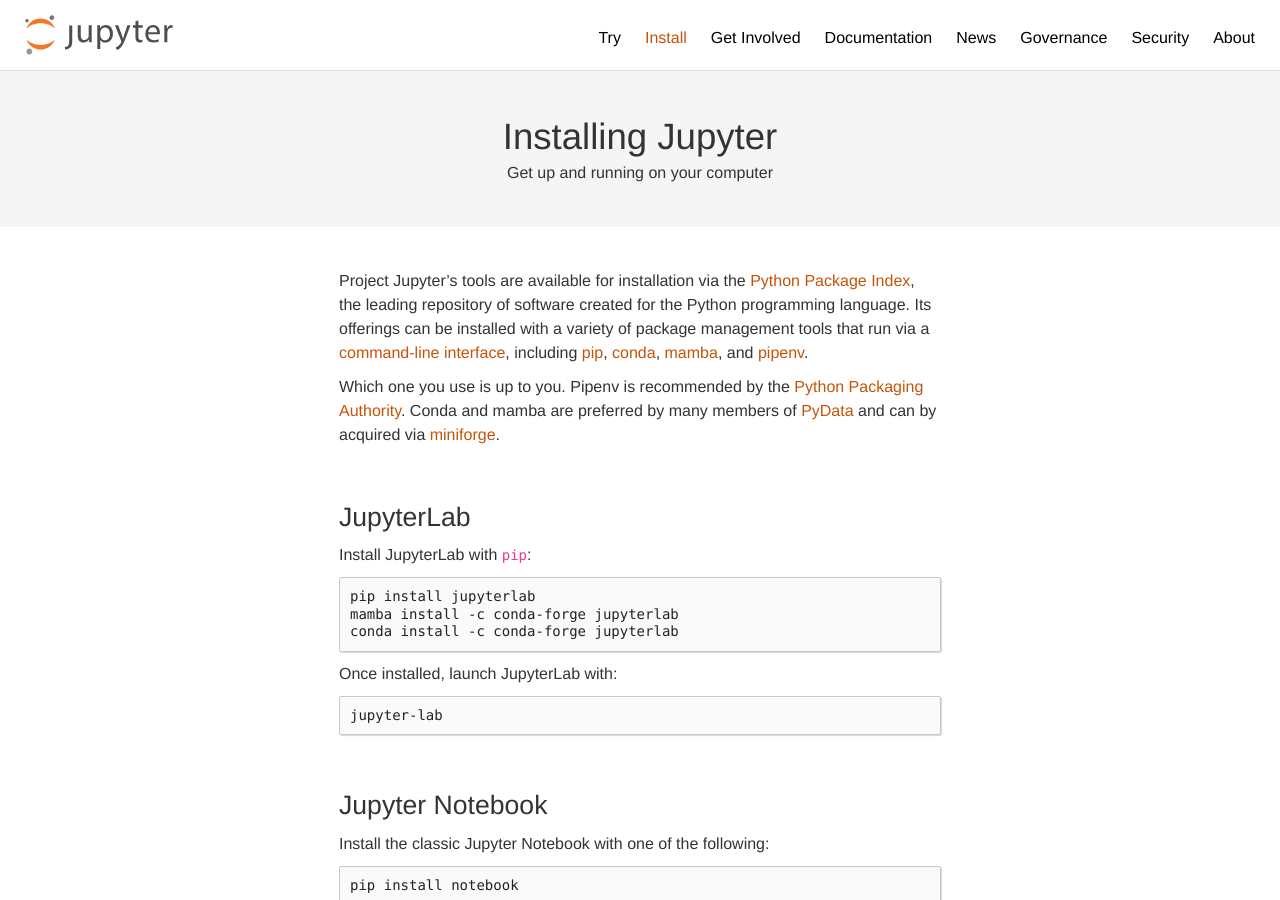
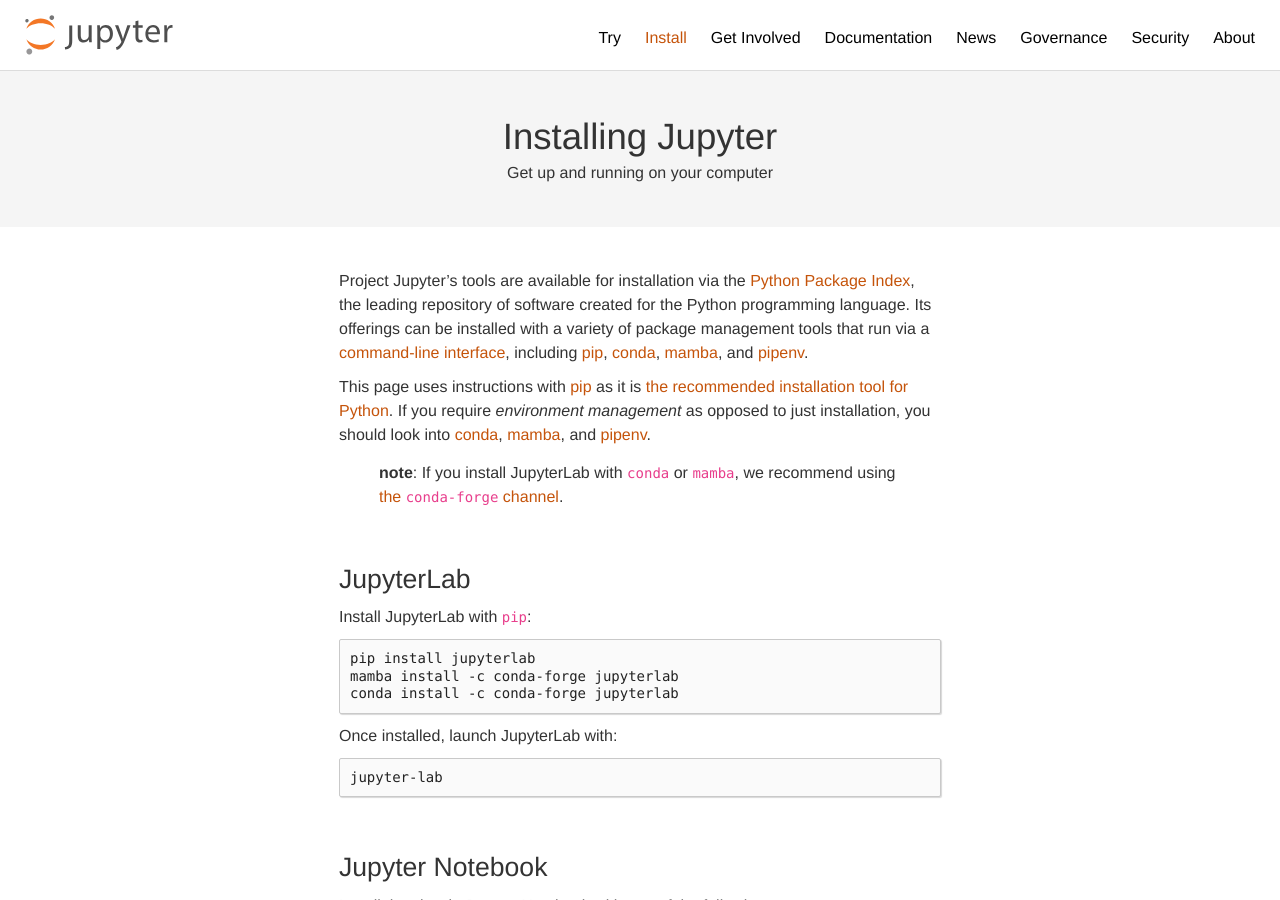
Before and after one commit to jupyter/jupyter.github.io, a Jekyll site: the page built from install.md, in a window 1280 px wide and 900 px high. Built offline with Jekyll 4.4.1, drawn with Linux system fonts in a browser that asks for light colours.

Commit message:
Update install.md
Co-authored-by: Chris Holdgraf <choldgraf@berkeley.edu>

```diff
--- a/install.md
+++ b/install.md
@@ -8,7 +8,10 @@
 Project Jupyter's tools are available for installation via the [Python Package Index](https://pypi.org/), the leading repository of software created for the Python programming language.
 Its offerings can be installed with a variety of package management tools that run via a [command-line interface](https://en.wikipedia.org/wiki/Command-line_interface), including [pip](https://pip.pypa.io/en/stable/), [conda](https://docs.conda.io/), [mamba](https://mamba.readthedocs.io/), and [pipenv](https://pipenv.pypa.io/).
 
-Which one you use is up to you. Pipenv is recommended by the [Python Packaging Authority](https://www.pypa.io/). Conda and mamba are preferred by many members of [PyData](https://pydata.org/) and can by acquired via [miniforge](https://github.com/conda-forge/miniforge#mambaforge).
+This page uses instructions with [pip](https://pip.pypa.io/en/stable/) as it is [the recommended installation tool for Python](https://packaging.python.org/en/latest/guides/tool-recommendations/#installation-tool-recommendations).
+If you require _environment management_ as opposed to just installation, you should look into [conda](https://docs.conda.io/), [mamba](https://mamba.readthedocs.io/), and [pipenv](https://pipenv.pypa.io/).
+
+> **note**: If you install JupyterLab with `conda` or `mamba`, we recommend using [the `conda-forge` channel](https://conda-forge.org/).
 
 ## JupyterLab
 
```
